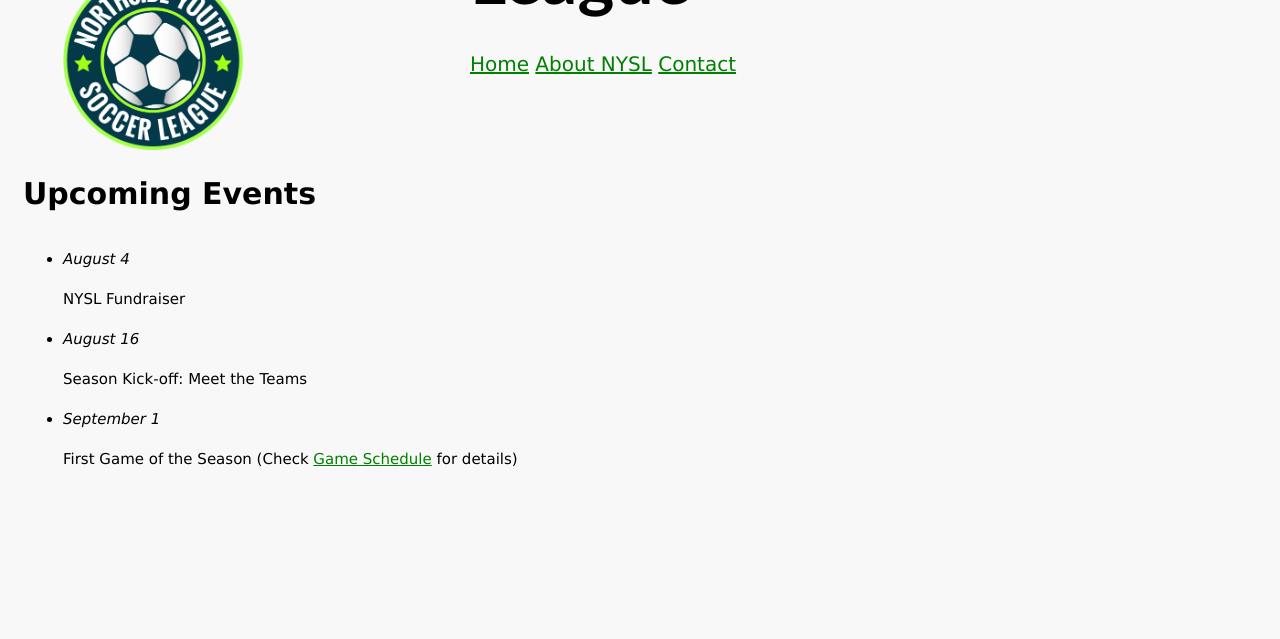
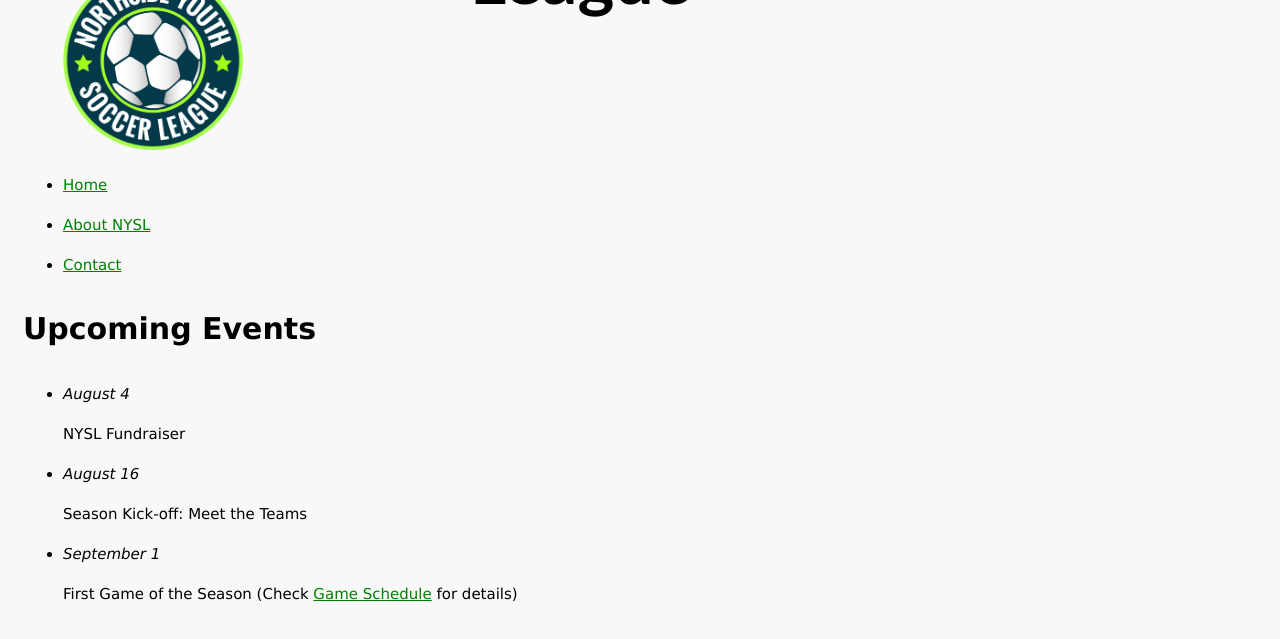
Before and after one commit to mariapyshna/mod1_maria, a plain HTML site: page design1/index.html in a window 1280 px wide. Shown: the part 153-792 px from the top of the page. Drawn offline with Linux system fonts and the light colour scheme; files that its build step writes are made by us from their sources; files whose address does not match are found by name.

Commit message:
Changed mainnav format and header content

```diff
--- a/design1/index.html
+++ b/design1/index.html
@@ -1,9 +1,10 @@
 <!DOCTYPE html>
 <html lang="en">
+
 <head>
     <title>Home NYSL</title>
-		<meta http-equiv="Content-Type" content="text/html; charset=utf-8"/>
-		<link href="style.css" rel="stylesheet" type="text/css"/>
+    <meta http-equiv="Content-Type" content="text/html; charset=utf-8" />
+    <link href="style.css" rel="stylesheet" type="text/css" />
 </head>
 
 <body>
@@ -14,38 +15,32 @@
 			</a>
         <div id="header">
             <h1>Northside Youth Soccer League</h1>
+        </div>
+    </header>
+    <aside>
         <nav #mainnavigation>
-    				<a href="index.html">Home</a>
-    				<a href="aboutnysl.html">About NYSL</a>
-    				<a href="nyslcontact.html">Contact</a>
+        <ul>
+            <li><a href="index.html">Home</a></li>
+            <li><a href="aboutnysl.html">About NYSL</a></li>
+            <li><a href="nyslcontact.html">Contact</a></li>
+         </ul>
         </nav>
-  			</div>
-
-		</header>
+    </aside>
     <article>
         <h2>Upcoming Events</h2>
         <ul>
-				<li><em>August 4 </em><br>
-				NYSL Fundraiser</li>
-
-				<li><em>August 16 </em><br>
-				Season Kick-off: Meet the Teams</li>
-
-				<li><em>September 1 </em><br>
-				First Game of the Season (Check <a href="">Game Schedule</a> for details)</li>
+            <li><em>August 4 </em>
+                <br> NYSL Fundraiser</li>
+            <li><em>August 16 </em>
+                <br> Season Kick-off: Meet the Teams</li>
+            <li><em>September 1 </em>
+                <br> First Game of the Season (Check <a href="">Game Schedule</a> for details)</li>
         </ul>
     </article>
-
-
-
     <footer>
         <nav>
+        </nav>
+    </footer>
+</body>
 
-    		</nav>
-
-		</footer>
-
-
-
-	</body>
 </html>
```
Lines whose indentation alone changed are shown as unchanged.
